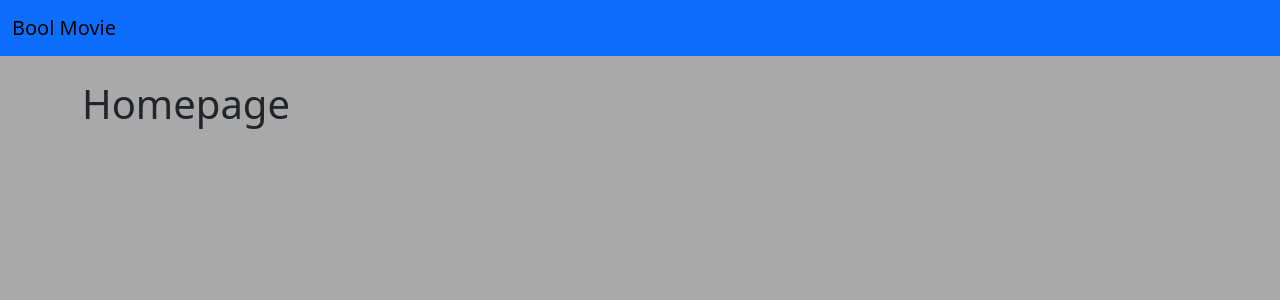
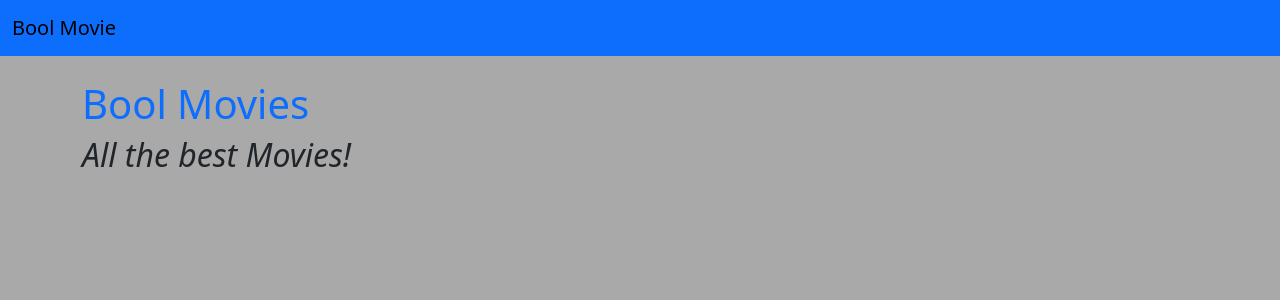
Before and after one commit to danielemurgioni/webapp-react, a React (Vite) app: page / in a window 1280 px wide. Shown: the top 300 px of the page. Built offline with nearby package versions, Linux system fonts and the light colour scheme.

Commit message:
[UPD] create Homepage and import

```diff
--- a/src/App.jsx
+++ b/src/App.jsx
@@ -1,4 +1,7 @@
 import DefaultLayout from "./layouts/DefaultLayout"
+//pages
+import Homepage from "./pages/Homepage"
+
 import { BrowserRouter, Routes, Route } from "react-router-dom"
 
 function App() {
@@ -7,7 +10,8 @@
       <BrowserRouter>
         <Routes>
           <Route Component={DefaultLayout}>
-            <Route index element={<h1>Homepage</h1>} />
+            <Route index Component={Homepage} />
+            <Route path="/movies/:id" element={<h1>Movie Detail</h1>} />
           </Route>
         </Routes>
       </BrowserRouter>
--- /dev/null
+++ b/src/pages/Homepage.jsx
@@ -0,0 +1,17 @@
+import React from 'react'
+
+const Homepage = () => {
+    return (
+        <>
+            <h1 className='text-primary'>Bool Movies</h1>
+            <h2>
+                <i>All the best Movies!</i>
+            </h2>
+            <div className="row">
+                {/* movies */}
+            </div>
+        </>
+    )
+}
+
+export default Homepage
```
